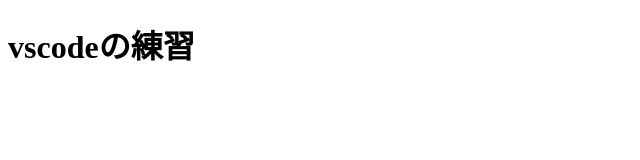
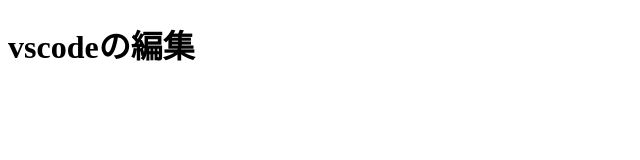
Before and after one commit to hmiurasys26-tech/vscode_practice, a plain HTML site: page index.html in a window 1280 px wide. Shown: the full height of the page, 0-640 px from the left. Drawn offline with Linux system fonts and the light colour scheme.

Commit message:
h1を編集

```diff
--- a/index.html
+++ b/index.html
@@ -6,6 +6,6 @@
     <title>Document</title>
 </head>
 <body>
-    <h1>vscodeの練習</h1>
+    <h1>vscodeの編集</h1>
 </body>
 </html>
```
